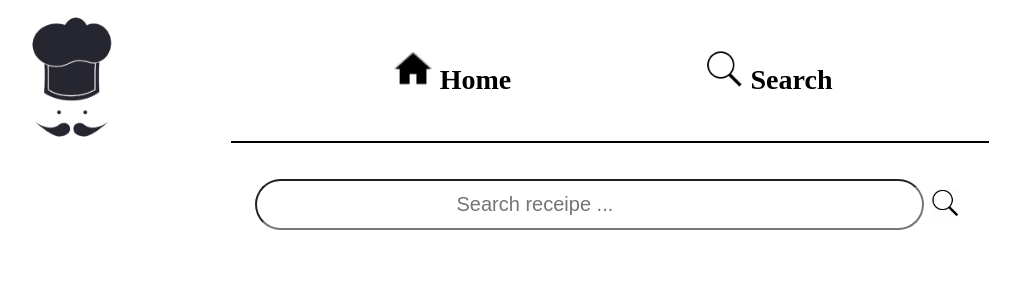
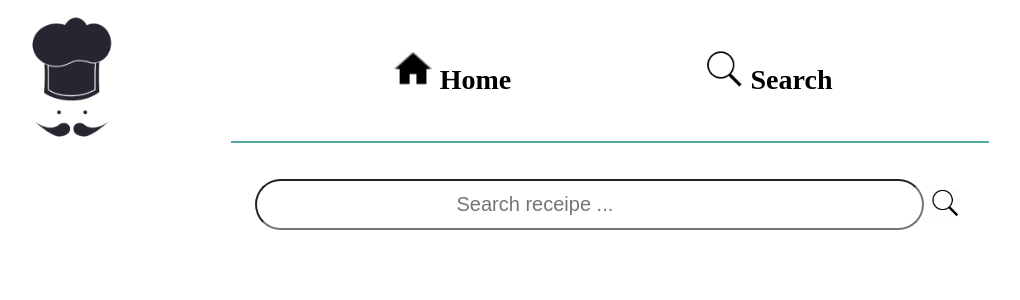
Before and after one commit to Devaure/ApiMarmiton, an Angular app: page /search in a window 1280 px wide. Shown: the top 300 px of the page, without its empty margins (30-1050 px from the left). Built offline with nearby package versions, Linux system fonts and the light colour scheme.

Commit message:
translate home card

```diff
--- a/src/app/home/home.component.css
+++ b/src/app/home/home.component.css
@@ -13,7 +13,9 @@
     box-shadow: rgba(61, 61, 61, 0.219) 4px 4px 20px;
     border-radius: 10px;
     border: 2px solid #52A9A4;
-
+}
+.card:hover {
+    transform: translateX(10px) translateY(10px)
 }
 .imgHome {
     width: 100%;
--- a/src/app/nav/nav.component.css
+++ b/src/app/nav/nav.component.css
@@ -35,5 +35,5 @@
 .border {
     margin: auto;
     width: 60%;
-    border-top: 2px solid black;
+    border-top: 2px solid #52A9A4;
 }
```
